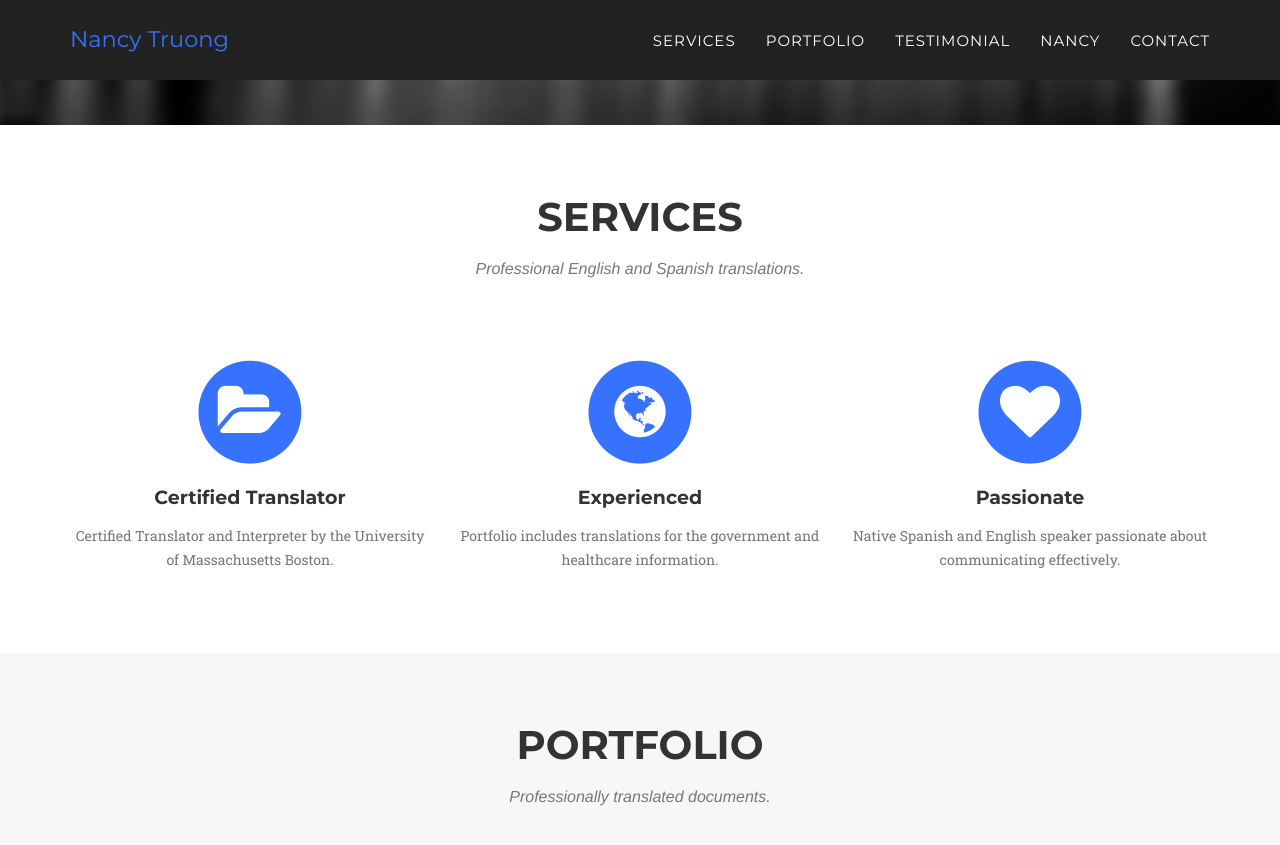
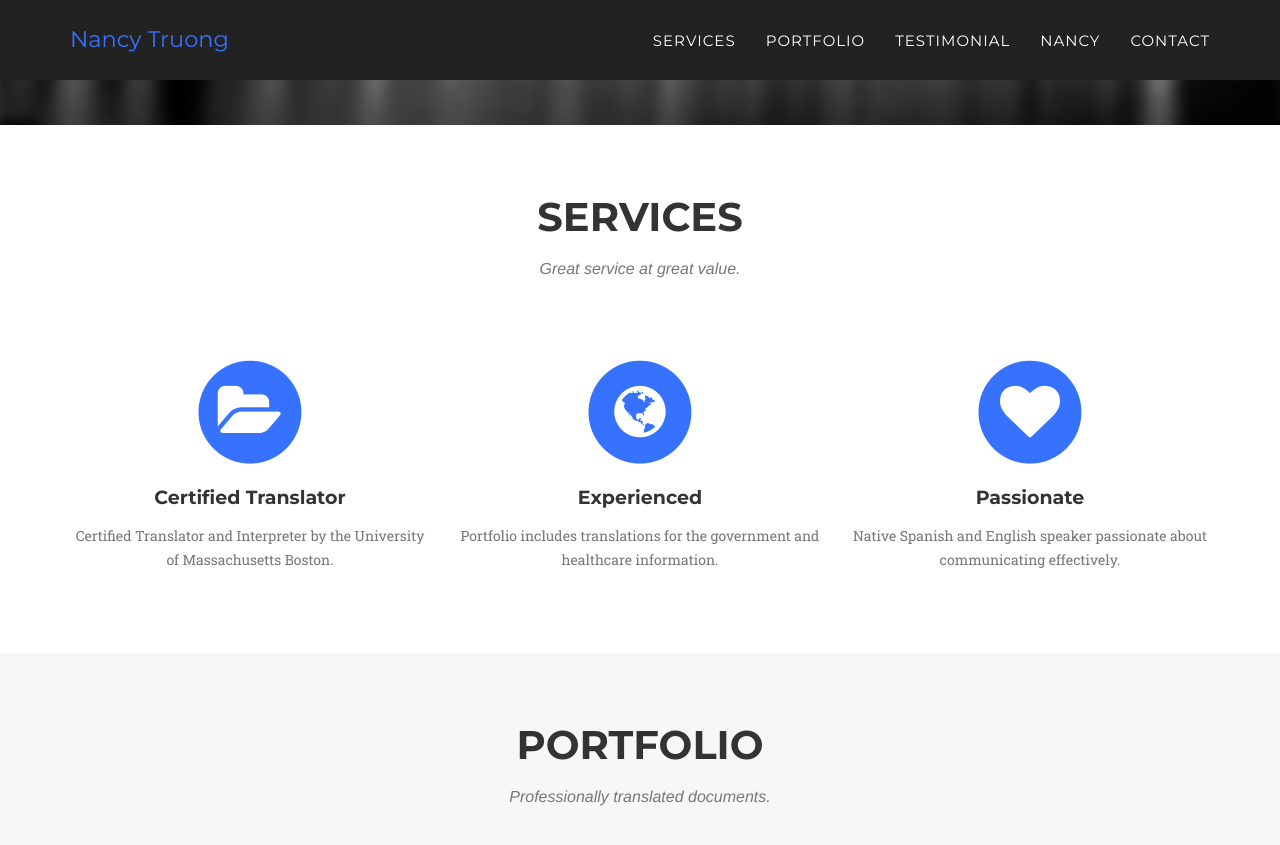
Before and after one commit to nancytruongus/nancytruongus.github.io, a Jekyll site: the page built from index.html, in a window 1280 px wide and 900 px high, scrolled down 715 px. Shown: the top 845 px of the window. Built offline with Jekyll 4.4.1, drawn with Linux system fonts in a browser that asks for light colours; some web fonts are replaced.

Commit message:
update copy

```diff
--- a/_includes/services.html
+++ b/_includes/services.html
@@ -4,7 +4,7 @@
             <div class="row">
                 <div class="col-lg-12 text-center">
                     <h2 class="section-heading">Services</h2>
-                    <h3 class="section-subheading text-muted">Professional English and Spanish translations.</h3>
+                    <h3 class="section-subheading text-muted">Great service at great value.</h3>
                 </div>
             </div>
             <div class="row text-center">
```
